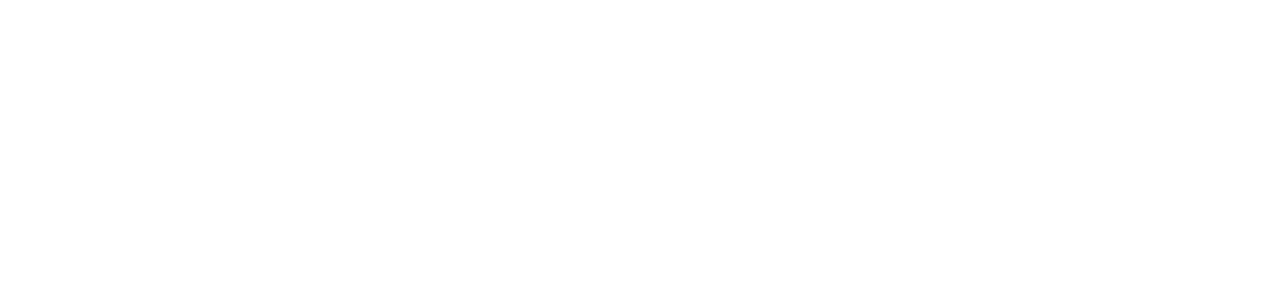
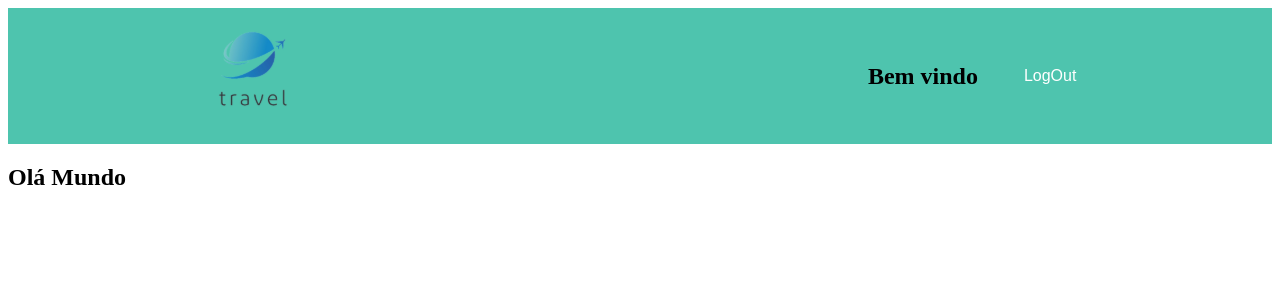
Before and after one commit to Explore-Brasil/Explore-Brasil, a React (Vite) app: page /dashboard in a window 1280 px wide. Before the commit this address had no page. Shown: the top 300 px of the page. Built offline with nearby package versions, Linux system fonts and the light colour scheme.

Commit message:
feature-header-component

```diff
--- a/src/components/Header-Componet/Header-Component.tsx
+++ b/src/components/Header-Componet/Header-Component.tsx
@@ -2,10 +2,19 @@
 import logo from '../../assets/logo.svg'
 import { useContext } from "react"
 import { Usercontext } from "../../providers/Usercontext"
+import { useLocation, useNavigate, useParams, useRoutes } from "react-router-dom"
+
 
 export const HeaderComponent = () => {
 
-    const {loginPage, registerPage, mainPage} = useContext(Usercontext)
+    const {loginPage, registerPage, mainPage, logOut} = useContext(Usercontext)
+    const user = localStorage.getItem('@ID')
+
+    const navigate = useNavigate()
+
+    const params = useLocation()
+    console.log(params)
+
 
     return (
        <Header>
@@ -13,9 +22,29 @@
                 <img src={logo} alt="" />
             </div>
             <div className="div-login-register">
+
+                {params.pathname === '/dashboard' && <>
+                 <h2>Bem vindo</h2>
+                 <button type="button" onClick={logOut}>LogOut</button>
+                </>}
+
+                { params.pathname === '/login' && <>
+                <button type = 'button' onClick={registerPage}>Registrar</button>
+                <button type= "button" onClick={mainPage} >Inicio</button>
+                </>}
+
+                { params.pathname === '/register' && <>
+                <button type = 'button' onClick={loginPage}>Login</button>
+                <button type= "button" onClick={mainPage} >Inicio</button>
+                </>}
+
+                { params.pathname === '/' && <>
                 <button type = 'button' onClick={loginPage}>Login</button>
                 <button type = 'button' onClick={registerPage}>Registrar</button>
-                <button type= "button" onClick={mainPage} >Inicio</button>
+                </>}
+
+
+
             </div>
        </Header>
         )
--- /dev/null
+++ b/src/pages/DashBoard/index.tsx
@@ -0,0 +1,12 @@
+import { HeaderComponent } from "../../components/Header-Componet/Header-Component";
+
+const DashBoard = () => {
+
+    return (
+        <>
+        <HeaderComponent/>
+            <h2>Olá Mundo</h2>
+        </>
+        )
+}
+export default DashBoard
--- a/src/providers/Usercontext.tsx
+++ b/src/providers/Usercontext.tsx
@@ -58,12 +58,12 @@
         try {
             const response = await api.post('/users', loginData)
             localStorage.setItem('@TOKEN', response.data.accessToken)
-            localStorage.setItem('@ID', response.data.user.id)
+            localStorage.setItem('@ID', response.data.id)
             navigate('/dashboard')
             console.log('Logado com sucesso ~trocar por toast')
 
         } catch (error) {
-            console.log('Não foi possivel logar-se ~trocar por toast')
+            console.log(error)
 
         }
     }
--- a/src/routes/Router.tsx
+++ b/src/routes/Router.tsx
@@ -2,12 +2,14 @@
 import LandingPage from "../pages/LandingPage";
 import RegisterPage from "../pages/RegisterPage";
 import {LoginPage} from "../pages/LoginPage"
+import DashBoard from "../pages/DashBoard";
 
 const Router = () => (
   <Routes>
     <Route path="/" element={<LandingPage />} />
     <Route path="/register" element={<RegisterPage />} />
     <Route path='/login' element={<LoginPage />} />
+    <Route path='/dashboard' element={<DashBoard/>}/>
   </Routes>
 );
 
```
